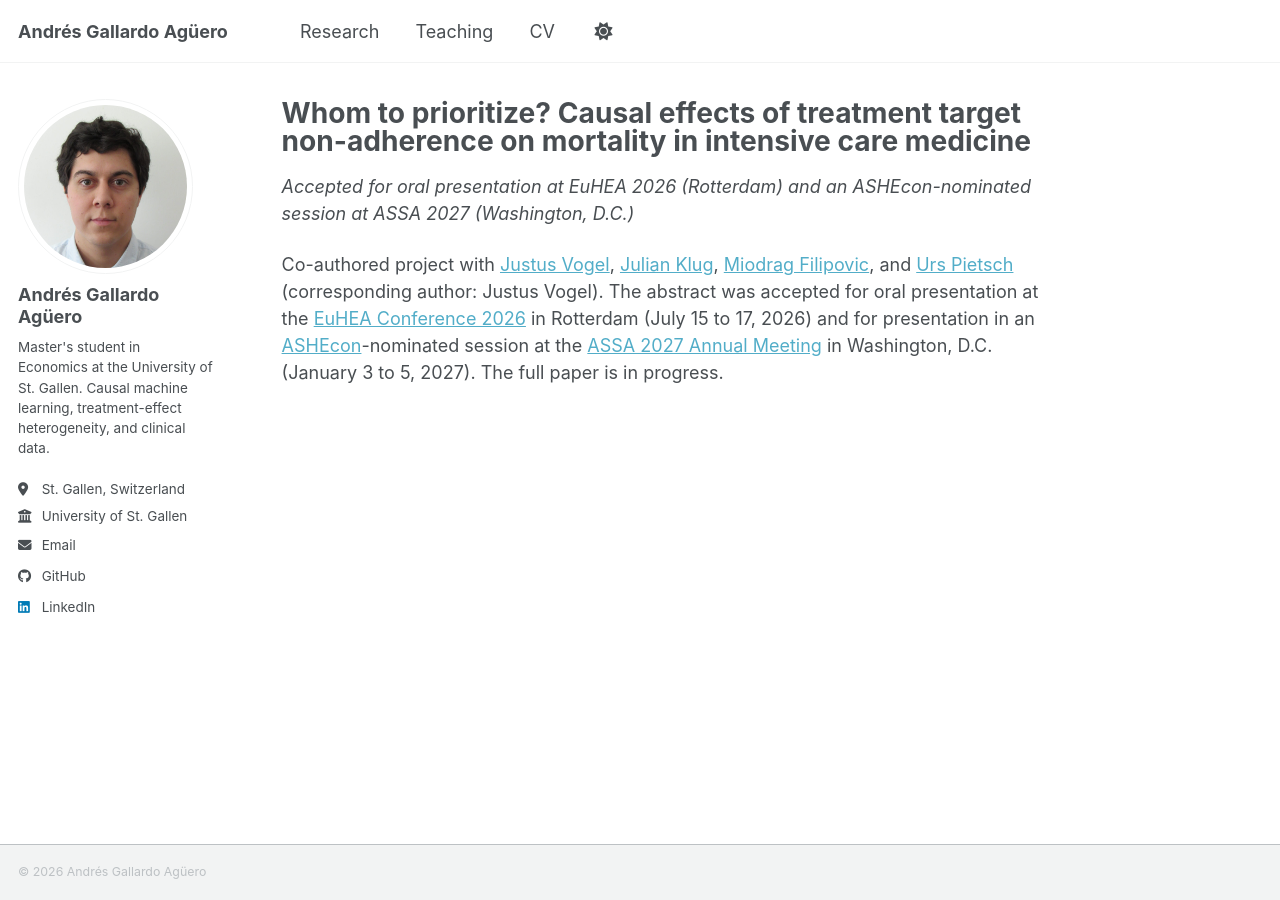
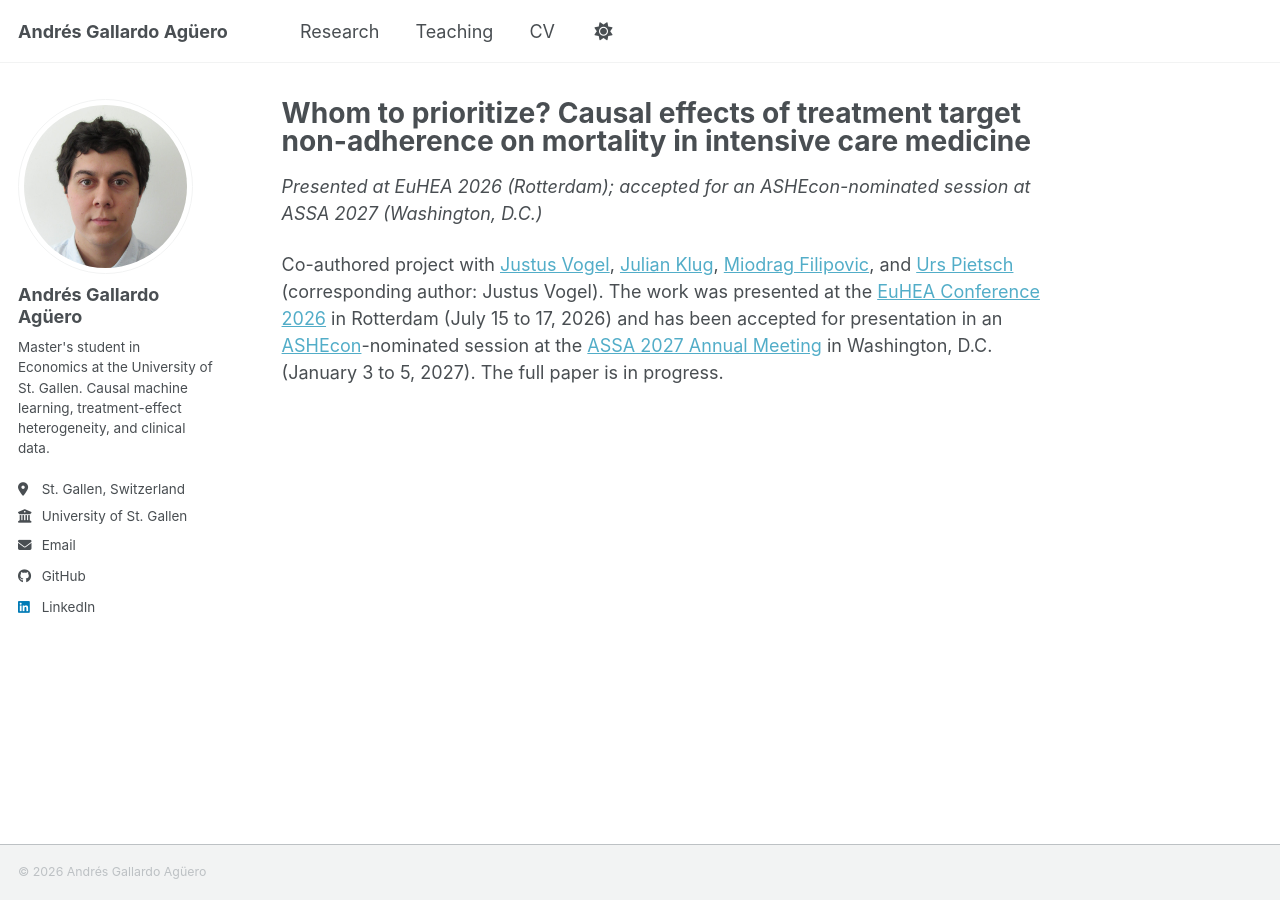
Before and after one commit to andresgallardoaguero/andresgallardoaguero.github.io, a Jekyll site: the page built from _publications/2026-07-01-whom-to-prioritize.md, in a window 1280 px wide. Built offline with Jekyll 4.4.1, drawn with Linux system fonts in a browser that asks for light colours; a script bundle is joined from its source files by our own code; library files that are not in the unit come from our copies.

Commit message:
Update EuHEA 2026 wording now that the conference has taken place

```diff
--- a/_publications/2026-07-01-whom-to-prioritize.md
+++ b/_publications/2026-07-01-whom-to-prioritize.md
@@ -4,8 +4,8 @@ collection: publications
 category: research_in_progress
 permalink: /publication/whom-to-prioritize
 date: 2026-07-01
-venue: "Accepted for oral presentation at EuHEA 2026 (Rotterdam) and an ASHEcon-nominated session at ASSA 2027 (Washington, D.C.)"
-excerpt: "Co-authored project with [Justus Vogel](https://www.unisg.ch/en/university/about-us/organisation/detail/person-id/9acbc1c5-f703-41b5-8fd5-cfb5d2edc825/), [Julian Klug](https://www.julianklug.com/), [Miodrag Filipovic](https://www.h-och.ch/ueber-uns/team/miodrag-filipovic/), and [Urs Pietsch](https://www.h-och.ch/ueber-uns/team/urs-pietsch/). The abstract was accepted for oral presentation at the [EuHEA Conference 2026](https://euhea.eu/welcome_conference_2026.html) in Rotterdam and for presentation in an [ASHEcon](https://www.ashecon.org/)-nominated session at the [ASSA 2027 Annual Meeting](https://www.aeaweb.org/conference/) in Washington, D.C.; the full paper is in progress."
+venue: "Presented at EuHEA 2026 (Rotterdam); accepted for an ASHEcon-nominated session at ASSA 2027 (Washington, D.C.)"
+excerpt: "Co-authored project with [Justus Vogel](https://www.unisg.ch/en/university/about-us/organisation/detail/person-id/9acbc1c5-f703-41b5-8fd5-cfb5d2edc825/), [Julian Klug](https://www.julianklug.com/), [Miodrag Filipovic](https://www.h-och.ch/ueber-uns/team/miodrag-filipovic/), and [Urs Pietsch](https://www.h-och.ch/ueber-uns/team/urs-pietsch/). The work was presented at the [EuHEA Conference 2026](https://euhea.eu/welcome_conference_2026.html) in Rotterdam and has been accepted for presentation in an [ASHEcon](https://www.ashecon.org/)-nominated session at the [ASSA 2027 Annual Meeting](https://www.aeaweb.org/conference/) in Washington, D.C.; the full paper is in progress."
 ---
 
-Co-authored project with [Justus Vogel](https://www.unisg.ch/en/university/about-us/organisation/detail/person-id/9acbc1c5-f703-41b5-8fd5-cfb5d2edc825/), [Julian Klug](https://www.julianklug.com/), [Miodrag Filipovic](https://www.h-och.ch/ueber-uns/team/miodrag-filipovic/), and [Urs Pietsch](https://www.h-och.ch/ueber-uns/team/urs-pietsch/) (corresponding author: Justus Vogel). The abstract was accepted for oral presentation at the [EuHEA Conference 2026](https://euhea.eu/welcome_conference_2026.html) in Rotterdam (July 15 to 17, 2026) and for presentation in an [ASHEcon](https://www.ashecon.org/)-nominated session at the [ASSA 2027 Annual Meeting](https://www.aeaweb.org/conference/) in Washington, D.C. (January 3 to 5, 2027). The full paper is in progress.
+Co-authored project with [Justus Vogel](https://www.unisg.ch/en/university/about-us/organisation/detail/person-id/9acbc1c5-f703-41b5-8fd5-cfb5d2edc825/), [Julian Klug](https://www.julianklug.com/), [Miodrag Filipovic](https://www.h-och.ch/ueber-uns/team/miodrag-filipovic/), and [Urs Pietsch](https://www.h-och.ch/ueber-uns/team/urs-pietsch/) (corresponding author: Justus Vogel). The work was presented at the [EuHEA Conference 2026](https://euhea.eu/welcome_conference_2026.html) in Rotterdam (July 15 to 17, 2026) and has been accepted for presentation in an [ASHEcon](https://www.ashecon.org/)-nominated session at the [ASSA 2027 Annual Meeting](https://www.aeaweb.org/conference/) in Washington, D.C. (January 3 to 5, 2027). The full paper is in progress.
```
Also changed, not shown: _pages/about.md (+1 -1 lines).
